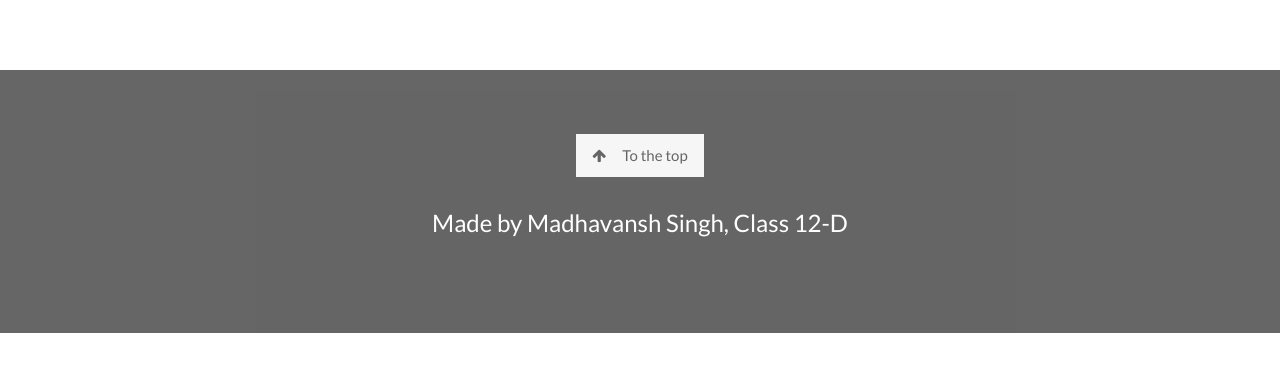
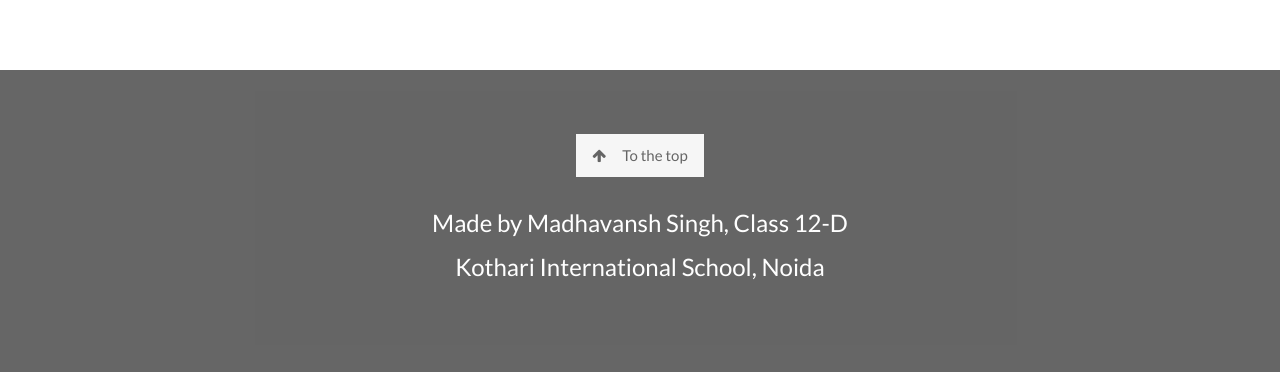
Before and after one commit to Jameswill-Winsock/Arunachal-Summer-Project, a plain HTML site: page index.html in a window 1280 px wide. Shown: the part 8038-8410 px from the top of the page. Before the commit the page ends 8371 px from the top, so only its background shows below. Drawn offline with Linux system fonts and the light colour scheme.

Commit message:
Update index.html
no

```diff
--- a/index.html
+++ b/index.html
@@ -260,10 +260,13 @@ body, html {
 </div>
 
 <!-- Footer -->
-<footer class="center black padding-64 opacity hover-opacity-off">
+<footer class="center black padding-64 opacity hover-opacity-off" id="contact">
   <a href="#home" class="button light-grey"><i class="fa fa-arrow-up margin-right"></i>To the top</a>
   <div class="xlarge section">
-    <p>Made by Madhavansh Singh, Class 12-D</p>
+    <p>Made by Madhavansh Singh, Class 12-D
+    <br>
+      Kothari International School, Noida
+    </p>
   </div>
 </footer>
 </div>
```
